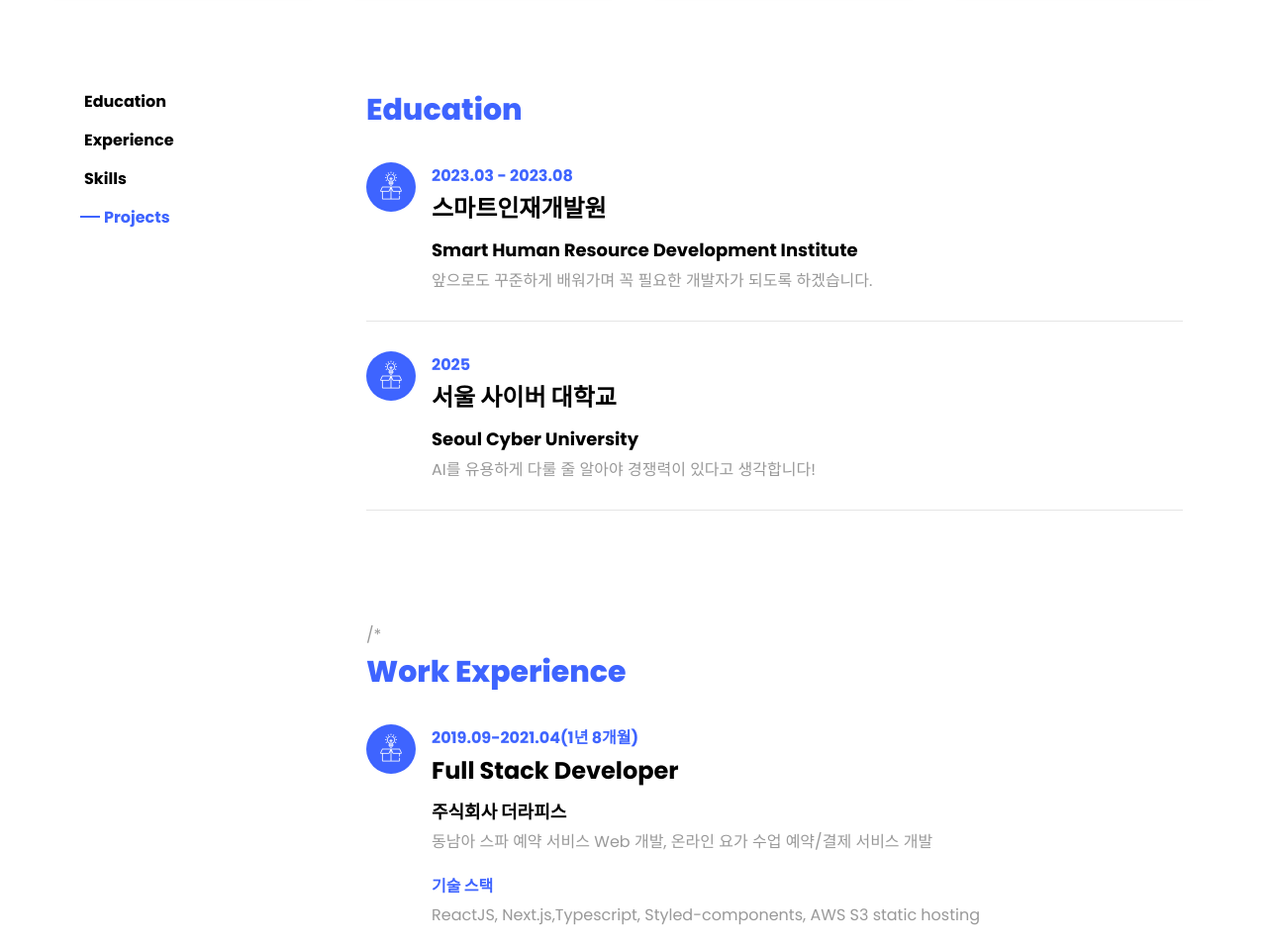
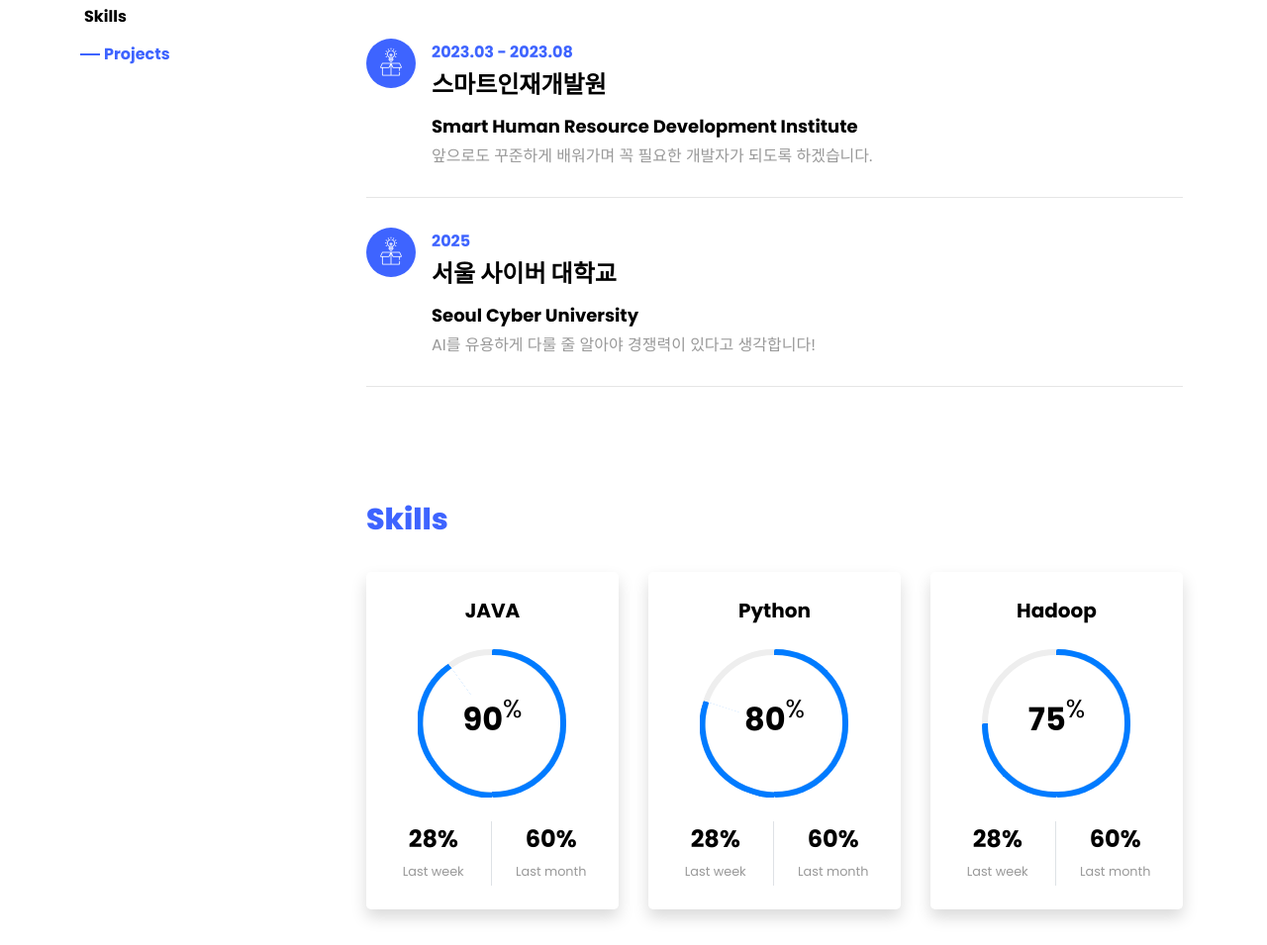
Before and after one commit to juwon9871/juwon9871, a plain HTML site: page index.html in a window 1280 px wide. Shown: the part 1714-2669 px from the top of the page at 99% size. Drawn offline with Linux system fonts and the light colour scheme; animation ran at ten frames a second; files whose address does not match are found by name.

Commit message:
Update index.html

```diff
--- a/index.html
+++ b/index.html
@@ -105,9 +105,6 @@
 								<span class="number" data-number="4">0</span>
 								<span>Project complete</span>
 							</p>
-							/* <p><a target="_blank"
-									href="https://drive.google.com/file/d/1uJg0Yun35HWc4YsEKfEX5L6Uyik5MPl_/view?usp=sharing"
-									class="btn btn-primary py-3 px-3">이력서 다운받기</a></p> */
 						</div>
 					</div>
 				</div>
@@ -162,9 +159,8 @@
 					<nav id="navi">
 						<ul>
 							<li><a href="#page-1">Education</a></li>
-							<li><a href="#page-2">Experience</a></li>
-							<li><a href="#page-3">Skills</a></li>
-							<li><a href="#page-4">Projects</a></li>
+							<li><a href="#page-2">Skills</a></li>
+							<li><a href="#page-3">Projects</a></li>
 						</ul>
 					</nav>
 				</div>
@@ -195,75 +191,8 @@
 						</div>
 					</div>
 
-					/* <div id="page-2" class="page two">
-						<h2 class="heading">Work Experience</h2>
-						<div class="resume-wrap d-flex ftco-animate">
-							<div class="icon d-flex align-items-center justify-content-center">
-								<span class="flaticon-ideas"></span>
-							</div>
-							<div class="text pl-3">
-								<span class="date">2019.09-2021.04(1년 8개월)</span>
-								<h2>Full Stack Developer</h2>
-								<span class="position">주식회사 더라피스</span>
-								<p>동남아 스파 예약 서비스 Web 개발, 온라인 요가 수업 예약/결제 서비스 개발<br /></p>
-								<b class="text-primary">기술 스택</b>
-								<p>ReactJS, Next.js,Typescript, Styled-components, AWS S3 static hosting</p>
-								<b class="text-primary">주요 업무 </b>
-								<div>
-									<div> - React + typescript 기반 웹 서비스 개발/운영</div>
-									<div> - 디자인 시스템 도입을 위한 UI 컴포넌트 관리용 storybook 도입</div>
-									<div> - SEO를 위한 Next.js 도입</div>
-									<div> - Serverless 환경을 위한 s3 기반의 static hosting 구축</div>
-								</div>
-								</p>
-							</div>
 
-						</div>
-						<div class="resume-wrap d-flex ftco-animate">
-							<div class="icon d-flex align-items-center justify-content-center">
-								<span class="flaticon-ideas"></span>
-							</div>
-							<div class="text pl-3">
-								<span class="date">2014-2015</span>
-								<h2>Web Designer</h2>
-								<span class="position">Cambridge University</span>
-								<p>A small river named Duden flows by their place and supplies it with the necessary
-									regelialia. It is a paradisematic country, in which roasted parts of sentences
-									fly
-									into your mouth.</p>
-							</div>
-						</div>
-						<div class="resume-wrap d-flex ftco-animate">
-							<div class="icon d-flex align-items-center justify-content-center">
-								<span class="flaticon-ideas"></span>
-							</div>
-							<div class="text pl-3">
-								<span class="date">2014-2015</span>
-								<h2>Web Marketing</h2>
-								<span class="position">Cambridge University</span>
-								<p>A small river named Duden flows by their place and supplies it with the necessary
-									regelialia. It is a paradisematic country, in which roasted parts of sentences
-									fly
-									into your mouth.</p>
-							</div>
-						</div>
-						<div class="resume-wrap d-flex ftco-animate">
-							<div class="icon d-flex align-items-center justify-content-center">
-								<span class="flaticon-ideas"></span>
-							</div>
-							<div class="text pl-3">
-								<span class="date">2014-2015</span>
-								<h2>Art &amp; Creative Director</h2>
-								<span class="position">Side Tech</span>
-								<p>A small river named Duden flows by their place and supplies it with the necessary
-									regelialia. It is a paradisematic country, in which roasted parts of sentences
-									fly
-									into your mouth.</p>
-							</div>
-						</div>
-					</div> */
-
-					<div id="page-3" class="page three">
+					<div id="page-2" class="page three">
 						<h2 class="heading">Skills</h2>
 						<div class="row progress-circle mb-5">
 							<div class="col-lg-4 mb-4">
@@ -437,7 +366,7 @@
 							</div>
 						</div>
 					</div>
-					<div id="page-4" class="page four">
+					<div id="page-3" class="page four">
 						<h2 id="projects-section" class="heading">Projects</h2>
 						<div class="resume-wrap d-flex ftco-animate">
 							<div class="icon d-flex align-items-center justify-content-center">
```
